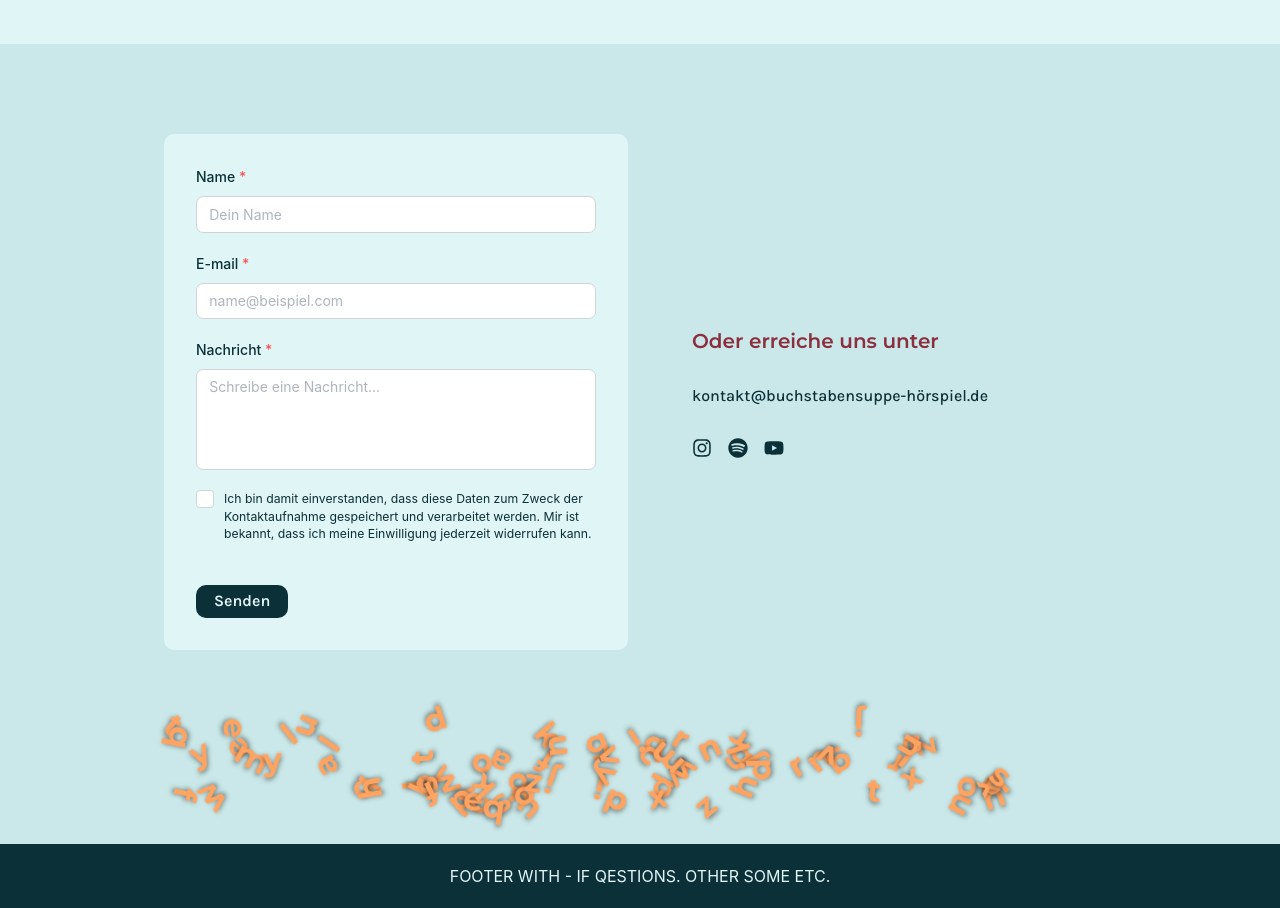
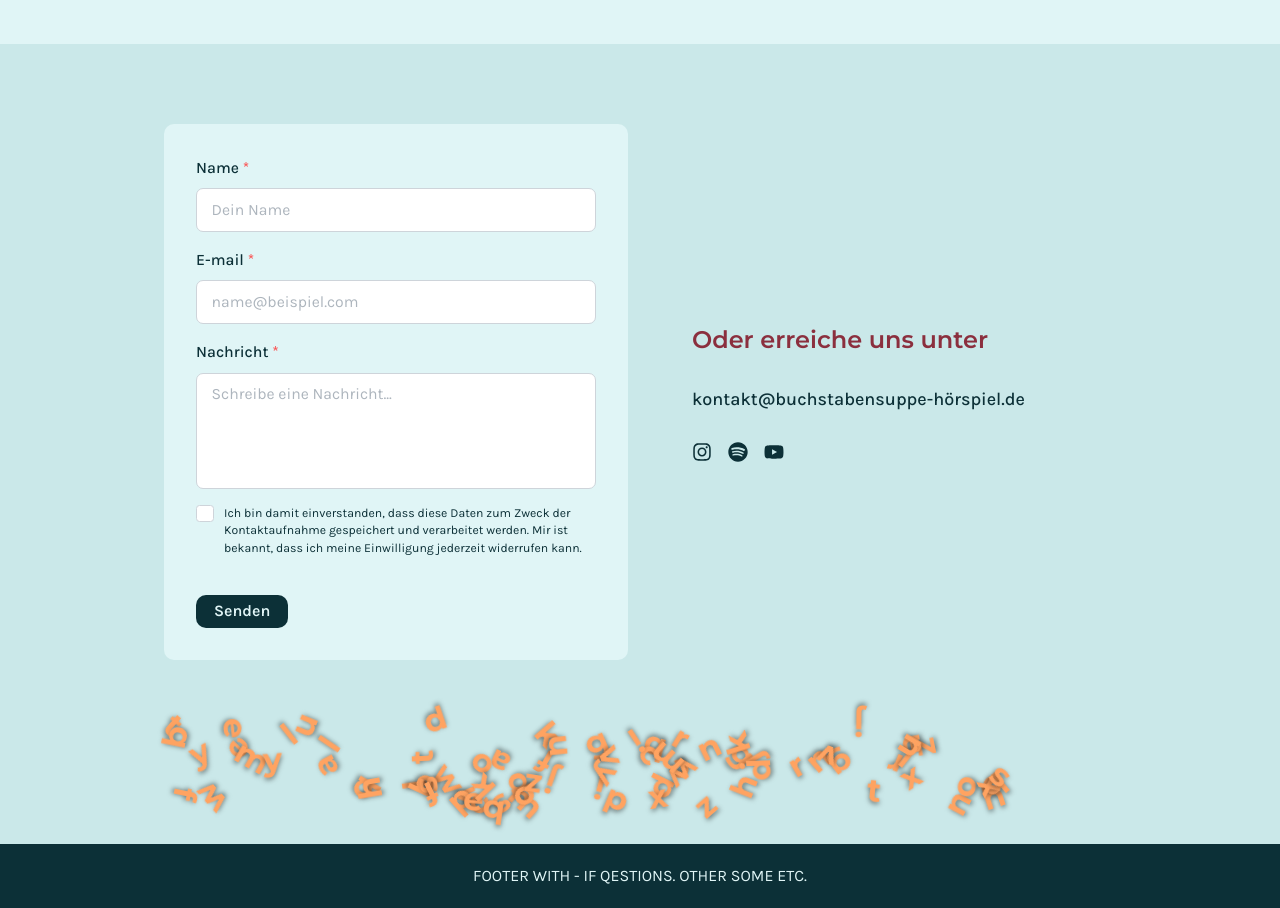
Before and after one commit to sopoour/buchstabensuppe, a Next.js app: page / in a window 1280 px wide. Shown: the part 4020-4928 px from the top of the page. Built offline with nearby package versions, Linux system fonts and the light colour scheme; no server answers; what @mantine/next would draw is missing.

Commit message:
Adjusted styling of contact form

```diff
--- a/src/components/sections/Contact/index.tsx
+++ b/src/components/sections/Contact/index.tsx
@@ -34,7 +34,7 @@ const Contact: FC = () => {
       letterRefs.current.forEach((el, i) => {
         if (!el) return;
         const startX = Math.random() * window.innerWidth * 0.65;
-        const startY = 25 - Math.random() * 80;
+        const startY = 15 - Math.random() * 80;
         // Random start point for each letter
         gsap.set(el, {
           x: startX,
@@ -104,7 +104,7 @@ const Contact: FC = () => {
               placeholder="Dein Name"
               {...form.getInputProps('name')}
               withAsterisk
-              size="md"
+              size="lg"
               radius="md"
               key={form.key('name')}
             />
@@ -113,7 +113,7 @@ const Contact: FC = () => {
               placeholder="name@beispiel.com"
               {...form.getInputProps('email')}
               withAsterisk
-              size="md"
+              size="lg"
               radius="md"
               key={form.key('email')}
             />
@@ -124,7 +124,7 @@ const Contact: FC = () => {
               autosize
               {...form.getInputProps('message')}
               withAsterisk
-              size="md"
+              size="lg"
               radius="md"
             />
             <Checkbox
@@ -146,7 +146,7 @@ const Contact: FC = () => {
           </FormContainer>
           <Flex gap={'32px'} direction={'column'} align={{ base: 'center', sm: 'flex-start' }}>
             <Typography
-              fontSize="20px"
+              fontSize="24px"
               type="montserrat"
               color={theme.colors.accent.red}
               fontWeight={600}
--- a/src/components/sections/Contact/styles.tsx
+++ b/src/components/sections/Contact/styles.tsx
@@ -18,7 +18,7 @@ export const ContactContainer = styled.div`
 export const FormContainer = styled.form`
   display: flex;
   flex-direction: column;
-  gap: 20px;
+  gap: 16px;
   padding: 32px;
   border-radius: 10px;
   background: ${({ theme }) => theme.colors.bg.default};
--- a/src/components/sections/EmailCopy/EmailCopy.tsx
+++ b/src/components/sections/EmailCopy/EmailCopy.tsx
@@ -40,6 +40,7 @@ const EmailCopy: FC<Props> = ({ email, label }) => {
         fontWeight={500}
         onClick={() => copyEmail(email)}
         onMouseLeave={() => setCopied(false)}
+        fontSize="18px"
       >
         {label && `${label}: `}
         {email}
--- a/src/pages/_app.tsx
+++ b/src/pages/_app.tsx
@@ -5,8 +5,12 @@ import { GlobalStyle } from '@app/styles/global';
 import { ThemeProvider } from 'styled-components';
 import theme from '@app/styles/theme';
 import Head from 'next/head';
-import { MantineProvider } from '@mantine/core';
+import { createTheme, MantineProvider } from '@mantine/core';
 import '@mantine/core/styles.css';
+
+const themeMantine = createTheme({
+  fontFamily: '"Karla", sans-serif',
+});
 
 const App = ({ Component, pageProps }: AppProps) => {
   const metaDescription = 'Live Hörspiel';
@@ -27,7 +31,7 @@ const App = ({ Component, pageProps }: AppProps) => {
         <meta key="og:site_name" property="og:site_name" content="buchstabensuppe" />
         <link rel="icon" href="/favicon.svg" />
       </Head>
-      <MantineProvider withGlobalClasses withCssVariables>
+      <MantineProvider withGlobalClasses withCssVariables theme={themeMantine}>
         <ThemeProvider theme={theme}>
           <GlobalStyle />
           <Layout>
```
